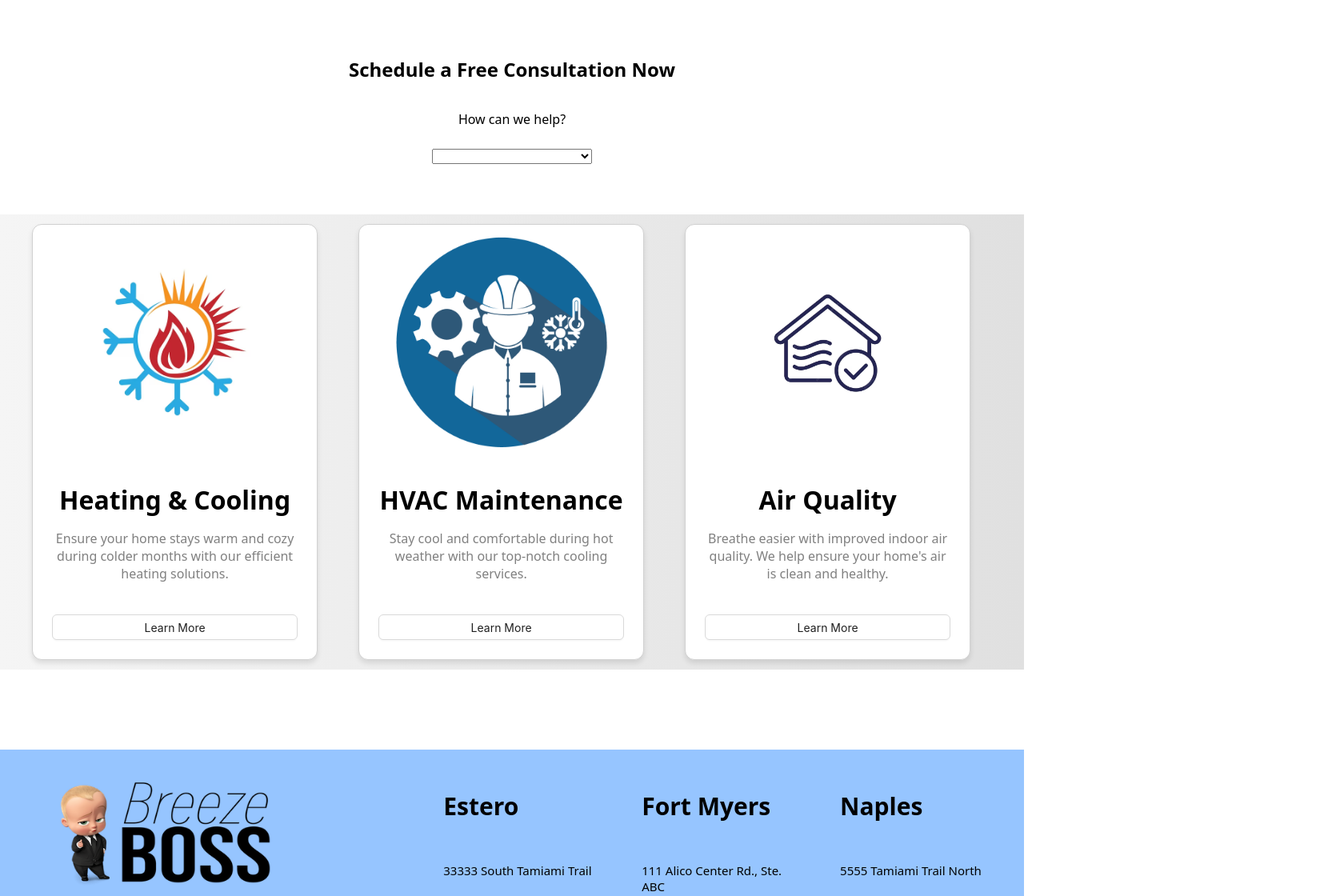
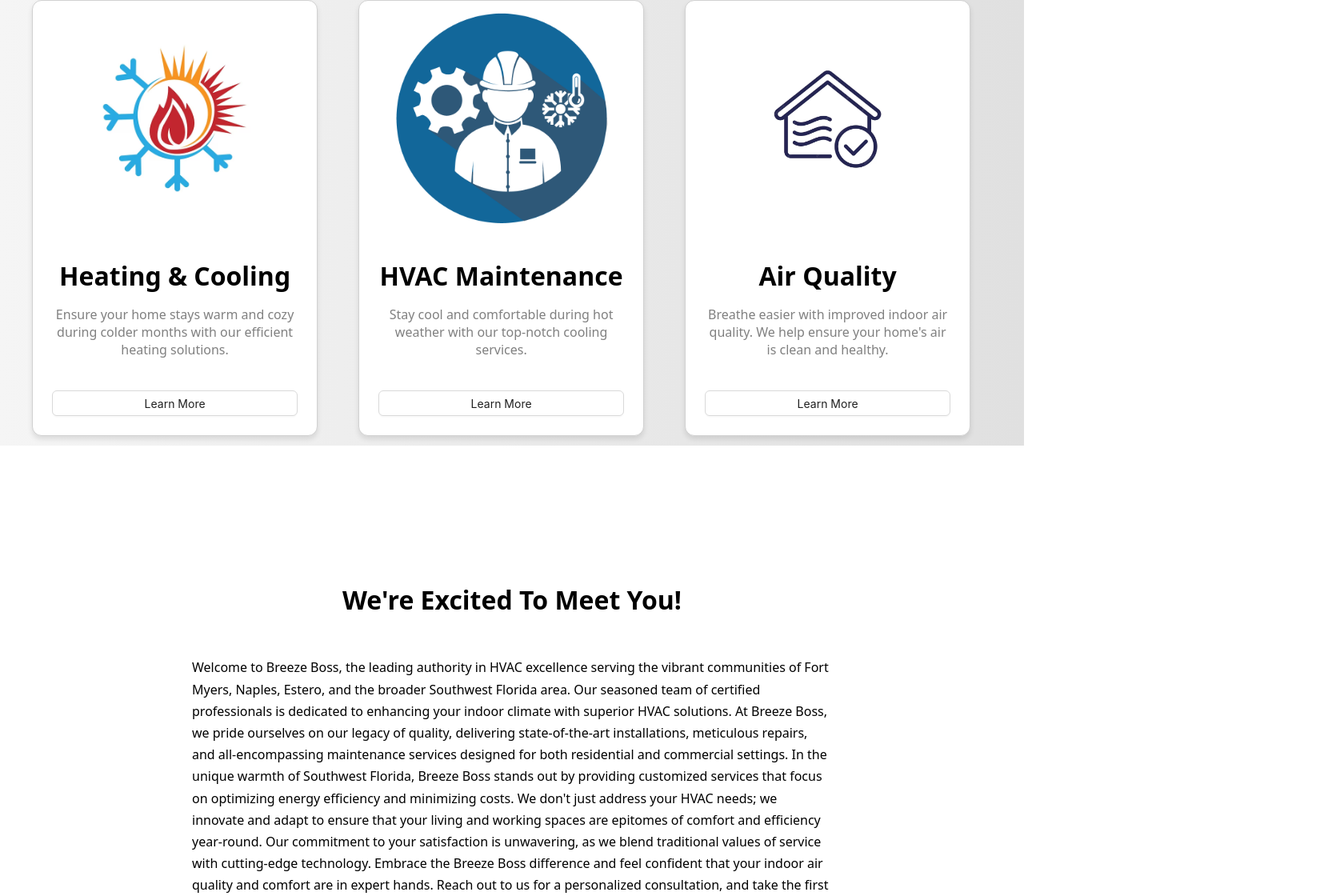
Before and after one commit to jsuarez8/hvac-app, a React (Create React App) app in the folder client/: page / in a window 1280 px wide. Shown: the part 609-1729 px from the top of the page at 80% size, 1655 px wide, since content can reach past the window. Built offline with nearby package versions, Linux system fonts and the light colour scheme.

Commit message:
changed homepage layout and content

```diff
--- a/client/src/components/Footer/Footer.scss
+++ b/client/src/components/Footer/Footer.scss
@@ -1,7 +1,7 @@
 // FOOTER
 
 footer {
-  margin-top: 100px;
+  //margin-top: 100px;
   padding: 20px;
   background-color: rgb(64, 150, 255, 0.55);
   display: flex;
--- a/client/src/pages/Home/Home.jsx
+++ b/client/src/pages/Home/Home.jsx
@@ -3,7 +3,7 @@ import HomePageImage from "./../../img/man-relaxing-on-couch.png";
 import { Card, Flex, Typography } from "antd";
 import "./Home.scss";
 import ServiceBoxes from "../../components/ServiceBoxes/ServiceBoxes.jsx";
-
+import HomePageConsultation from "./../../img/fort-myers-city.png";
 const Home = () => {
   return (
     <div className="home">
@@ -24,30 +24,58 @@ const Home = () => {
               <Typography.Title level={3} className="slogan-text">
                 <p>
                   {" "}
-                  “Expert Plumbing + HVAC Service, Repairs and
-                  Replacement–Guaranteed.”
+                  “Expert Plumbing + HVAC Service, Repairs and Replacement -
+                  Guaranteed.”
                 </p>
               </Typography.Title>
             </Flex>
           </Flex>
         </Card>
       </div>
-
-      {/* Schedule Consultation Section */}
-      <div className="consultation-section">
-        <h2 className="consultation-title">Schedule a Free Consultation Now</h2>
-        <p>How can we help?</p>
-        {/* Dropdown with Services */}
-        <select name="services" id="services-dropdown">
-          <option value="none"></option>
-          <option value="service1">Filter Change</option>
-          <option value="service2">Service 2</option>
-          <option value="service3">Service 3</option>
-          {/* ... */}
-        </select>
-      </div>
       {/* Service Boxes Section */}
       <ServiceBoxes />
+
+      <div className="home-paragraph">
+        <div className="home-paragraph-container">
+          <div className="home-paragraph-title">
+            <h1>We're Excited To Meet You!</h1>
+            <p>
+              Welcome to Breeze Boss, the leading authority in HVAC excellence
+              serving the vibrant communities of Fort Myers, Naples, Estero, and
+              the broader Southwest Florida area. Our seasoned team of certified
+              professionals is dedicated to enhancing your indoor climate with
+              superior HVAC solutions. At Breeze Boss, we pride ourselves on our
+              legacy of quality, delivering state-of-the-art installations,
+              meticulous repairs, and all-encompassing maintenance services
+              designed for both residential and commercial settings. In the
+              unique warmth of Southwest Florida, Breeze Boss stands out by
+              providing customized services that focus on optimizing energy
+              efficiency and minimizing costs. We don't just address your HVAC
+              needs; we innovate and adapt to ensure that your living and
+              working spaces are epitomes of comfort and efficiency year-round.
+              Our commitment to your satisfaction is unwavering, as we blend
+              traditional values of service with cutting-edge technology.
+              Embrace the Breeze Boss difference and feel confident that your
+              indoor air quality and comfort are in expert hands. Reach out to
+              us for a personalized consultation, and take the first step
+              towards a cooler, more comfortable tomorrow.
+            </p>
+          </div>
+        </div>
+      </div>
+
+      <div className="homepage-consultation">
+        <div className="homepage-consultation-container">
+          <img
+            src={HomePageConsultation}
+            alt="Fort Myers City"
+            className="homepage-consultation fort-myers-picture"
+          />
+          <h1 className="homepage-consultation-title">
+            We Proudly Serve All These Florida Communities
+          </h1>
+        </div>
+      </div>
     </div>
   );
 };
--- a/client/src/pages/Home/Home.scss
+++ b/client/src/pages/Home/Home.scss
@@ -50,21 +50,35 @@
     // Any specific styles for the divider.
   }
 
-  .consultation-section {
-    text-align: center;
-    align-items: center;
-    height: 30vh;
-    padding: 20px 0;
+  .home-paragraph-container {
     display: flex;
-    justify-content: center;
     flex-direction: column;
+    align-items: center; // This will center-align the child elements horizontally
+    text-align: left; // This will center-align the text within the child elements
+
+    height: fit-content;
+    padding: 150px;
+  }
+  .home-paragraph-title {
+    h1 {
+      // Style for main title (h1)
+      margin-bottom: 40px; // Adds space below the title
+      padding-bottom: 10px; // Adds padding below the title for the line
+      text-align: center;
+    }
+
+    p {
+      margin-top: 20px; // Adds space above the paragraph
+      margin-bottom: 20px; // Adds space below the paragraph
+      line-height: 1.7; // Increases the line height for better readability
+      max-width: 800px; // You can set a max-width to control the text block width
+    }
   }
 
-  .consultation-title {
-  }
-
-  #services-dropdown {
-    width: 200px;
-    margin-top: 10px;
+  .homepage-consultation-container {
+    display: flex;
+    flex-direction: column;
+    align-items: center;
+    padding: 150px;
   }
 }
```
Also changed, not shown: client/src/img/fort-myers-city.png (added).
